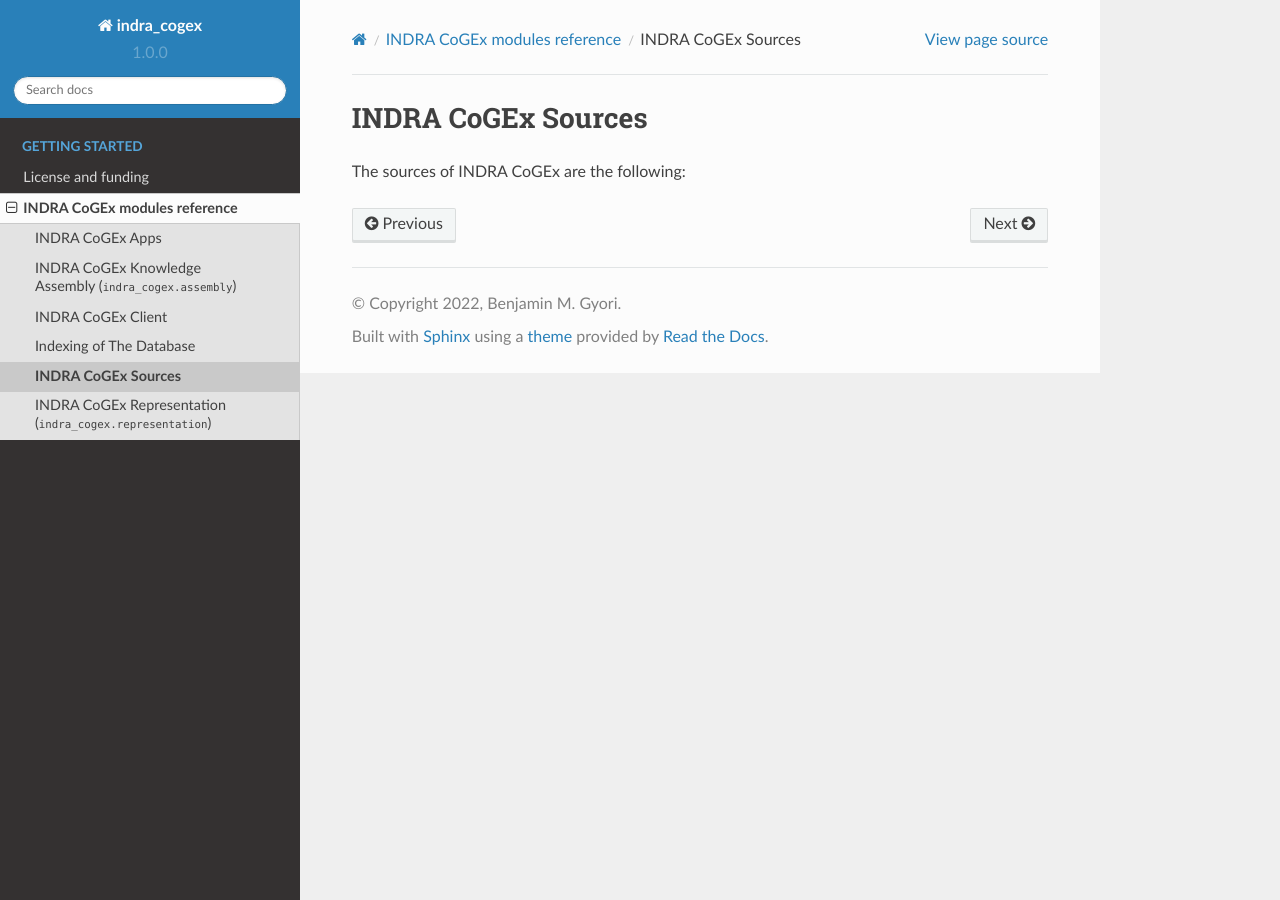
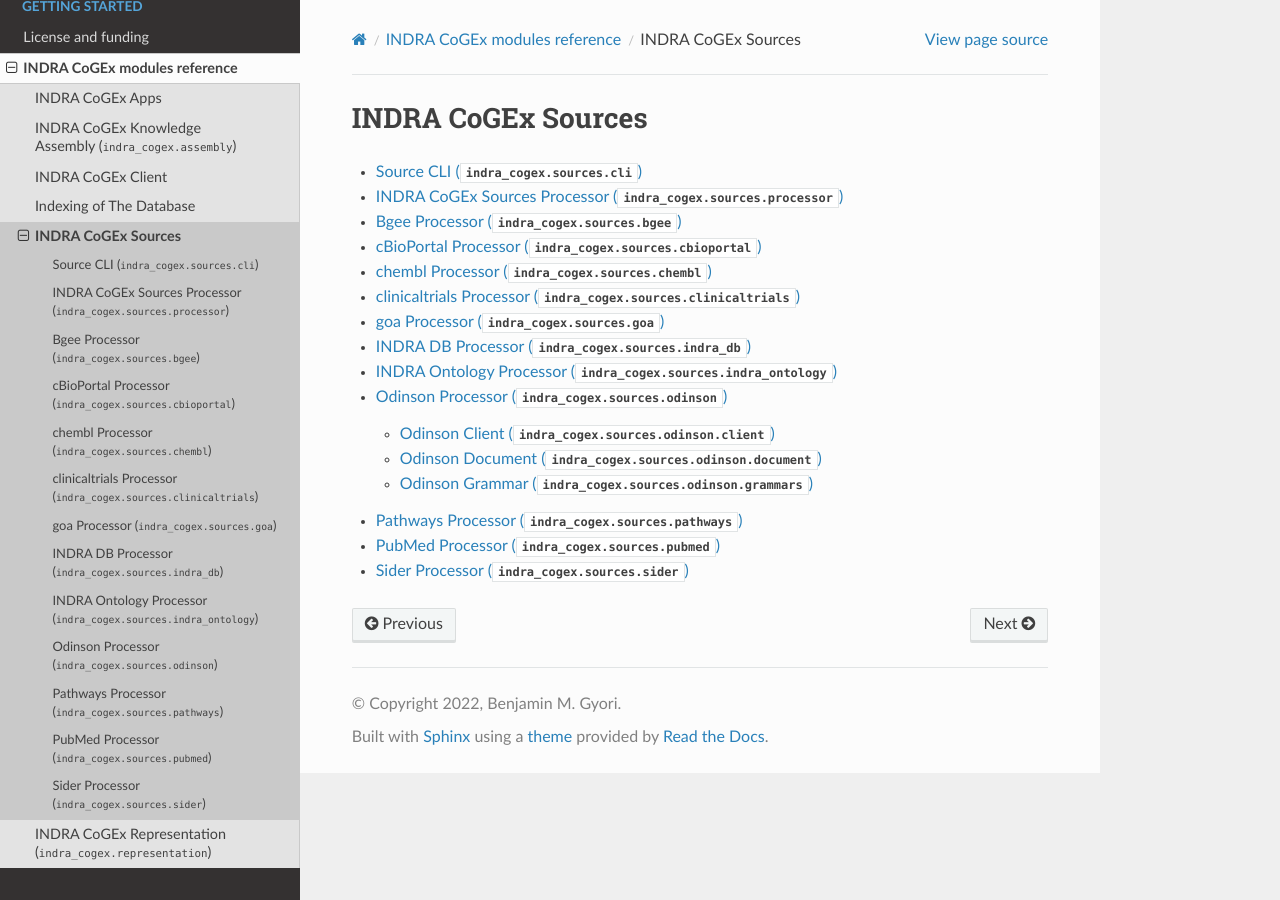
Before and after one commit to gyorilab/indra_cogex, a Sphinx documentation site: the page built from docs/source/modules/sources/index.rst, in a window 1280 px wide. Built offline with Sphinx 7.4.7 and the Read the Docs theme 2.0.0, drawn with Linux system fonts in a browser that asks for light colours.

Commit message:
Add sources module and submodules

```diff
--- /dev/null
+++ b/docs/source/modules/sources/chembl.rst
@@ -0,0 +1,6 @@
+chembl Processor (:py:mod:`indra_cogex.sources.chembl`)
+=======================================================
+
+.. automodule:: indra_cogex.sources.chembl
+    :members:
+    :show-inheritance:
--- /dev/null
+++ b/docs/source/modules/sources/clinicaltrials.rst
@@ -0,0 +1,6 @@
+clinicaltrials Processor (:py:mod:`indra_cogex.sources.clinicaltrials`)
+=======================================================================
+
+.. automodule:: indra_cogex.sources.clinicaltrials
+    :members:
+    :show-inheritance:
--- /dev/null
+++ b/docs/source/modules/sources/goa.rst
@@ -0,0 +1,6 @@
+goa Processor (:py:mod:`indra_cogex.sources.goa`)
+=================================================
+
+.. automodule:: indra_cogex.sources.goa
+    :members:
+    :show-inheritance:
--- a/docs/source/modules/sources/index.rst
+++ b/docs/source/modules/sources/index.rst
@@ -3,4 +3,19 @@
 INDRA CoGEx Sources
 ===================
 
-The sources of INDRA CoGEx are the following:
+.. toctree::
+   :maxdepth: 3
+
+   source_cli
+   sources_processor
+   bgee
+   cbioportal
+   chembl
+   clinicaltrials
+   goa
+   indra_db
+   indra_ontology
+   odinson/index
+   pathways
+   pubmed
+   sider
--- /dev/null
+++ b/docs/source/modules/sources/indra_db.rst
@@ -0,0 +1,6 @@
+INDRA DB Processor (:py:mod:`indra_cogex.sources.indra_db`)
+===========================================================
+
+.. automodule:: indra_cogex.sources.indra_db
+    :members:
+    :show-inheritance:
--- /dev/null
+++ b/docs/source/modules/sources/indra_ontology.rst
@@ -0,0 +1,6 @@
+INDRA Ontology Processor (:py:mod:`indra_cogex.sources.indra_ontology`)
+=======================================================================
+
+.. automodule:: indra_cogex.sources.indra_ontology
+    :members:
+    :show-inheritance:
--- /dev/null
+++ b/docs/source/modules/sources/odinson/client.rst
@@ -0,0 +1,6 @@
+Odinson Client (:py:mod:`indra_cogex.sources.odinson.client`)
+=============================================================
+The Odinson client
+
+.. automodule:: indra_cogex.sources.odinson.client
+    :members:
--- /dev/null
+++ b/docs/source/modules/sources/odinson/document.rst
@@ -0,0 +1,6 @@
+Odinson Document (:py:mod:`indra_cogex.sources.odinson.document`)
+=================================================================
+The Odinson document API
+
+.. automodule:: indra_cogex.sources.odinson.document
+    :members:
--- /dev/null
+++ b/docs/source/modules/sources/odinson/grammars.rst
@@ -0,0 +1,6 @@
+Odinson Grammar (:py:mod:`indra_cogex.sources.odinson.grammars`)
+================================================================
+The Odinson grammar API
+
+.. automodule:: indra_cogex.sources.odinson.grammars
+    :members:
--- /dev/null
+++ b/docs/source/modules/sources/odinson/index.rst
@@ -0,0 +1,10 @@
+Odinson Processor (:py:mod:`indra_cogex.sources.odinson`)
+=========================================================
+The Odinson Processor
+
+.. toctree::
+   :maxdepth: 3
+
+   client
+   document
+   grammars
--- /dev/null
+++ b/docs/source/modules/sources/pathways.rst
@@ -0,0 +1,5 @@
+Pathways Processor (:py:mod:`indra_cogex.sources.pathways`)
+===========================================================
+
+.. automodule:: indra_cogex.sources.pathways
+    :members:
--- /dev/null
+++ b/docs/source/modules/sources/pubmed.rst
@@ -0,0 +1,5 @@
+PubMed Processor (:py:mod:`indra_cogex.sources.pubmed`)
+=======================================================
+
+.. automodule:: indra_cogex.sources.pubmed
+    :members:
--- /dev/null
+++ b/docs/source/modules/sources/sider.rst
@@ -0,0 +1,5 @@
+Sider Processor (:py:mod:`indra_cogex.sources.sider`)
+=====================================================
+
+.. automodule:: indra_cogex.sources.sider
+    :members:
```
